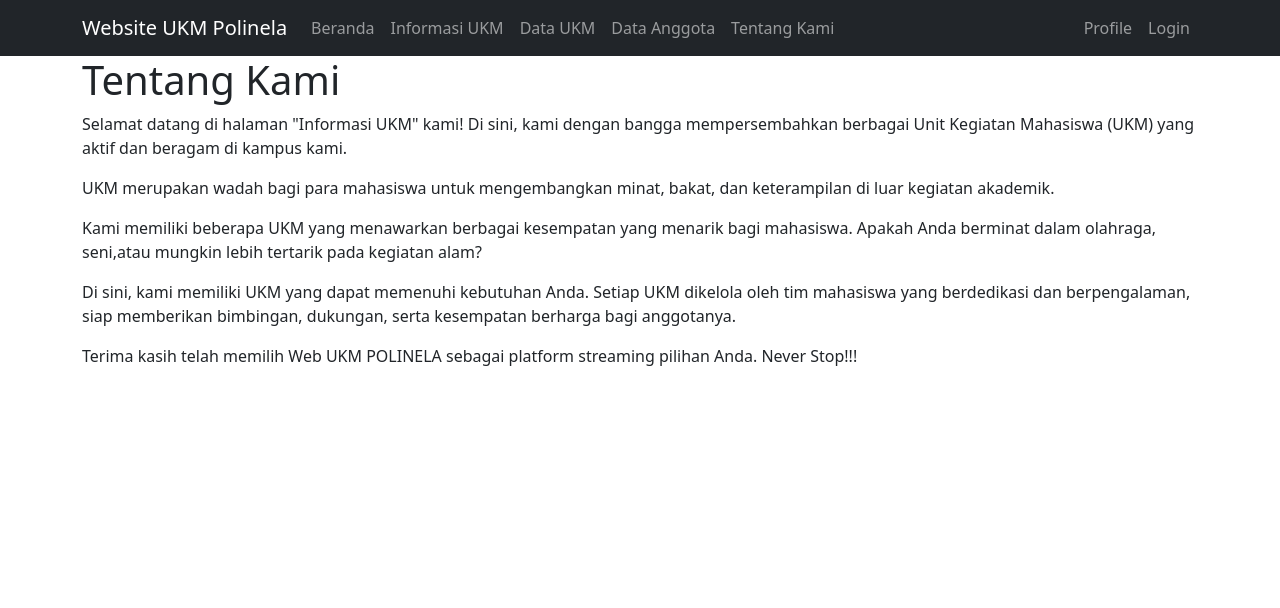
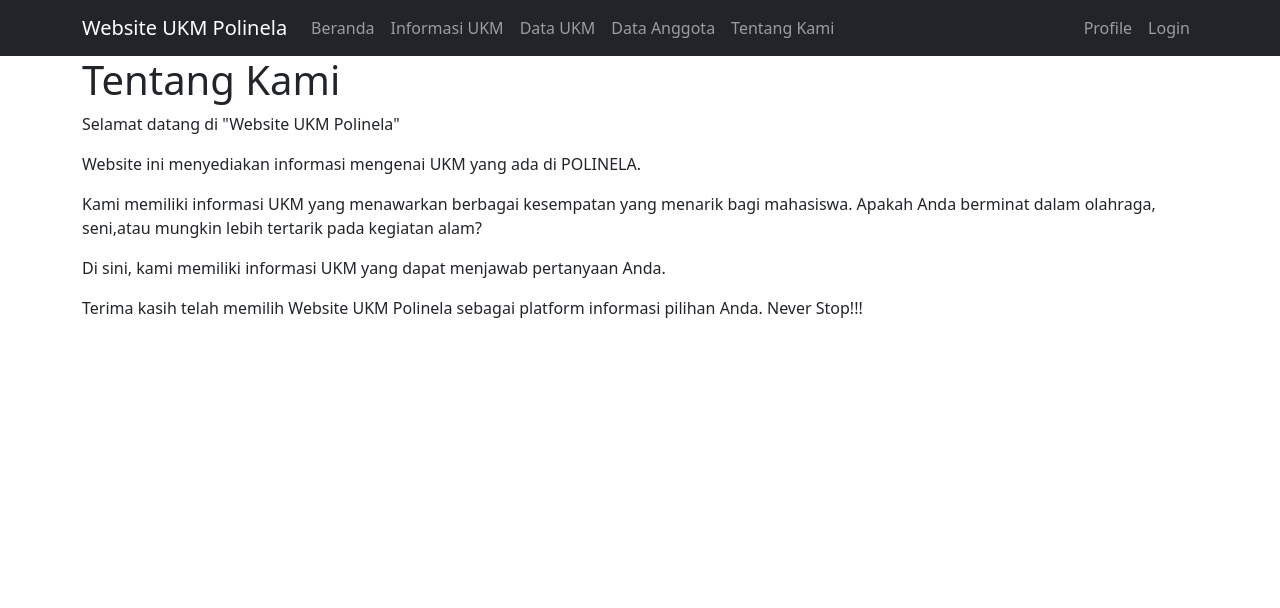
Before and after one commit to afp10202/Web-UKM-Polinela-CI4, a CodeIgniter 4 app: template app/Views/about.php in a window 1280 px wide. Shown: the top 608 px of the page. Run offline with PHP 8.4 and a stand-in for CodeIgniter, Linux system fonts and the light colour scheme; the template is opened without the code that fills it, so the values that code supplies are empty; some libraries are stand-ins or nearby versions.

Commit message:
Update about.php
revisi tentang kami

```diff
--- a/app/Views/about.php
+++ b/app/Views/about.php
@@ -4,15 +4,13 @@
 
 <div class="container">
     <h1>Tentang Kami</h1>
-    <p>Selamat datang di halaman "Informasi UKM" kami! Di sini, kami dengan bangga
-         mempersembahkan berbagai Unit Kegiatan Mahasiswa (UKM) yang aktif dan beragam di kampus kami.</p>
-    <p>UKM merupakan wadah bagi para mahasiswa untuk mengembangkan minat, bakat,
-         dan keterampilan di luar kegiatan akademik.</p>
-    <p>Kami memiliki beberapa UKM yang menawarkan berbagai kesempatan yang menarik bagi mahasiswa.
+    <p>Selamat datang di  "Website UKM Polinela"</p>
+    <p>Website ini menyediakan informasi mengenai UKM yang ada di POLINELA.</p>
+    <p>Kami memiliki informasi UKM yang menawarkan berbagai kesempatan yang menarik bagi mahasiswa.
         Apakah Anda berminat dalam olahraga, seni,atau mungkin lebih tertarik pada kegiatan alam? </p>
-    <p>Di sini, kami memiliki UKM yang dapat memenuhi kebutuhan Anda. Setiap UKM dikelola oleh tim mahasiswa yang berdedikasi dan berpengalaman,
-        siap memberikan bimbingan, dukungan, serta kesempatan berharga bagi anggotanya.</p>
-    <p>Terima kasih telah memilih Web UKM POLINELA sebagai platform streaming pilihan Anda. Never Stop!!!</p>
+    <p>Di sini, kami memiliki informasi UKM yang dapat menjawab pertanyaan Anda.</p>
+
+    <p>Terima kasih telah memilih Website UKM Polinela sebagai platform informasi pilihan Anda. Never Stop!!!</p>
 </div>
 
 <?= $this->endSection() ?>
```
